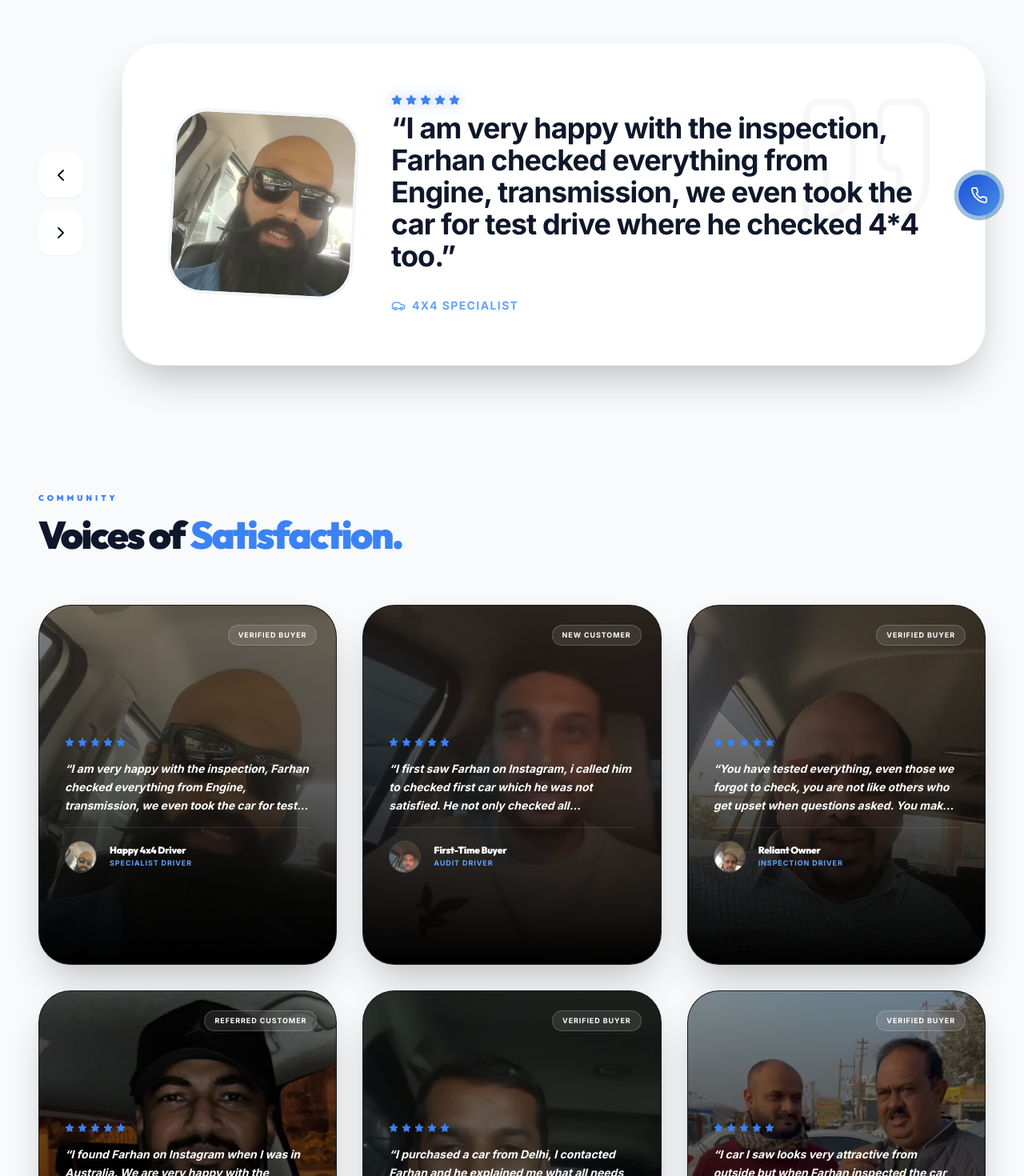
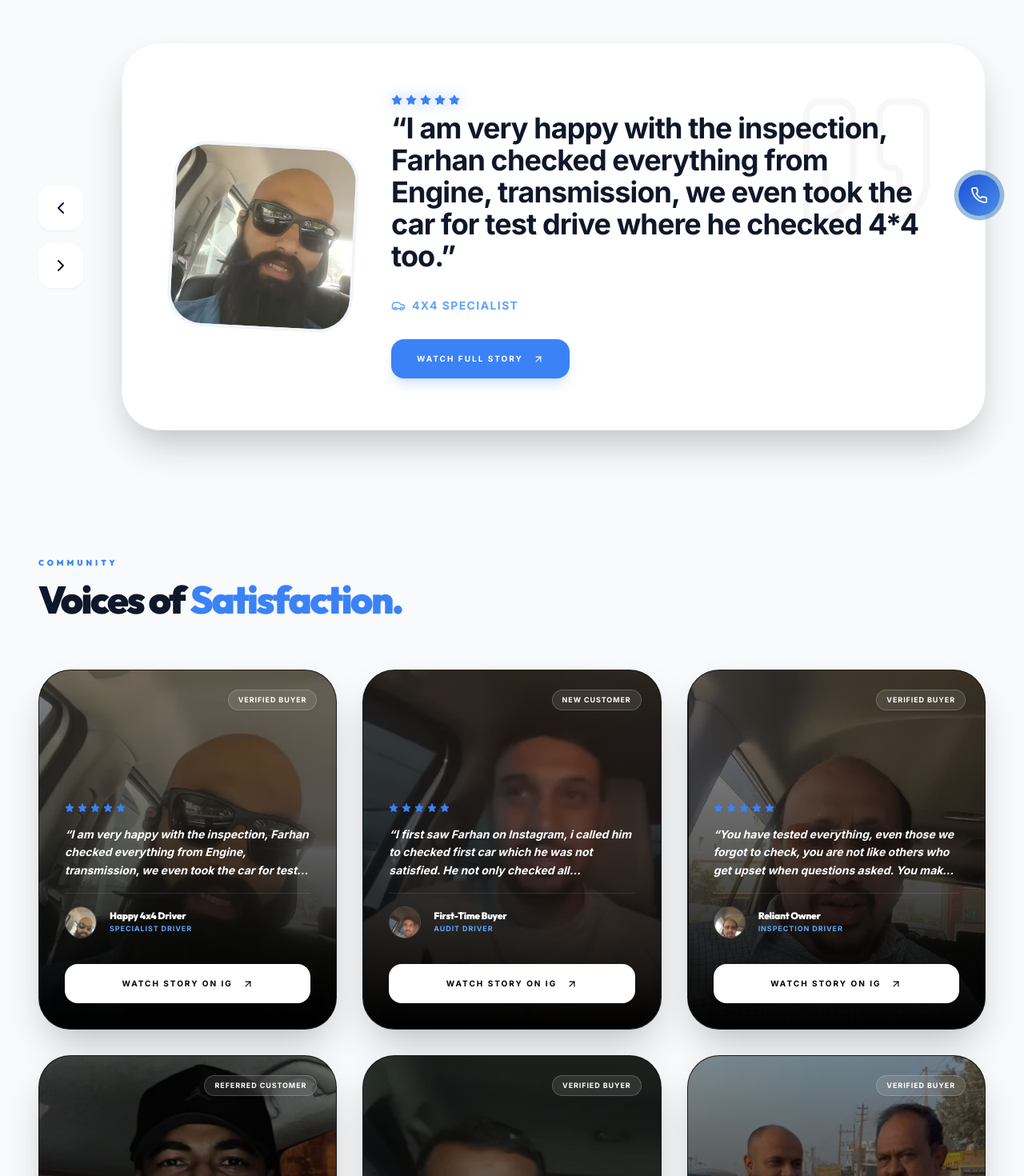
Before and after one commit to Mdwaseem2002/caRya.krama_V3, a Next.js app: page /testimonials in a window 1280 px wide. Shown: the part 500-1970 px from the top of the page at 80% size. Built offline with nearby package versions, Linux system fonts and the light colour scheme.

Commit message:
sell car

```diff
--- a/src/Testimonials/testimonials.tsx
+++ b/src/Testimonials/testimonials.tsx
@@ -147,12 +147,14 @@ function TestimonialCard({ item }: { item: Testimonial }) {
     <div className="group relative h-[450px] rounded-[2.5rem] overflow-hidden bg-black shadow-2xl flex flex-col justify-end p-8 border border-white/10 transition-transform duration-500 hover:-translate-y-2">
       {/* Video/Story Background Placeholder */}
       <div className="absolute inset-0 opacity-60 group-hover:opacity-40 transition-opacity">
+         <a href={item.instagramUrl || "#"} target="_blank" rel="noopener noreferrer" className="block w-full h-full cursor-pointer">
             <Image
               src={item.photo}
               alt="Testimonial Background"
               fill
               className="object-cover"
             />
+         </a>
       </div>
       {/* Cinematic Overlays */}
       <div className="absolute inset-0 bg-gradient-to-t from-black via-black/40 to-transparent flex flex-col justify-between p-6">
@@ -196,7 +198,7 @@ function TestimonialCard({ item }: { item: Testimonial }) {
           href={item.instagramUrl || "https://www.instagram.com/car.diologist.bengaluru/"}
           target="_blank"
           rel="noopener noreferrer"
-          className="flex items-center justify-center gap-3 w-full bg-white text-black py-4 rounded-2xl text-[10px] font-black uppercase tracking-[0.2em] transform translate-y-4 opacity-0 group-hover:translate-y-0 group-hover:opacity-100 transition-all duration-300"
+          className="flex items-center justify-center gap-3 w-full bg-white text-black py-4 rounded-2xl text-[10px] font-black uppercase tracking-[0.2em] transition-all duration-300 hover:bg-blue-600 hover:text-white shadow-xl"
         >
           Watch Story on IG
           <ArrowUpRight size={14} />
@@ -269,9 +271,11 @@ export default function Testimonials() {
                   </div>
 
                   <div className="relative z-10 flex flex-col md:flex-row gap-12 items-center">
-                     <div className="relative w-32 h-32 md:w-56 md:h-56 rounded-[2.5rem] overflow-hidden rotate-3 group-hover:rotate-0 transition-transform duration-700 ring-4 ring-slate-100 shrink-0">
+                     <a href={featured.instagramUrl || "#"} target="_blank" rel="noopener noreferrer" className="shrink-0 cursor-pointer transition-transform hover:scale-105 active:scale-95">
+                        <div className="relative w-32 h-32 md:w-56 md:h-56 rounded-[2.5rem] overflow-hidden rotate-3 group-hover:rotate-0 transition-transform duration-700 ring-4 ring-slate-100">
                            <Image src={featured.photo} alt={featured.name} fill className="object-cover" sizes="224px" />
                         </div>
+                     </a>
                      <div className="flex-1 text-center md:text-left">
                         <StarRating count={featured.rating} />
                         <blockquote className="text-xl md:text-4xl font-black mb-8 leading-tight tracking-tight">
@@ -285,6 +289,18 @@ export default function Testimonials() {
                            <div className="text-white/30 text-xs font-bold uppercase tracking-[0.2em]">
                               {featured.name} · {featured.location}
                            </div>
+                        </div>
+
+                        <div className="mt-8 flex justify-center md:justify-start">
+                           <a
+                             href={featured.instagramUrl || "https://www.instagram.com/car.diologist.bengaluru/"}
+                             target="_blank"
+                             rel="noopener noreferrer"
+                             className="flex items-center gap-3 bg-blue-500 text-white px-8 py-4 rounded-2xl text-[10px] font-black uppercase tracking-[0.2em] hover:bg-blue-600 hover:scale-105 active:scale-95 transition-all shadow-lg shadow-blue-500/20"
+                           >
+                             Watch Full Story
+                             <ArrowUpRight size={14} />
+                           </a>
                         </div>
                      </div>
                   </div>
--- a/src/Testimonials/testimonialsHome.tsx
+++ b/src/Testimonials/testimonialsHome.tsx
@@ -45,13 +45,15 @@ export default function TestimonialsHome() {
                 className="group relative h-[450px] rounded-[2.5rem] overflow-hidden bg-black shadow-2xl flex flex-col justify-end p-8 border border-white/10 transition-transform duration-500 hover:-translate-y-2"
               >
                 {/* Video/Story Background Placeholder */}
-                <div className="absolute inset-0 opacity-60 group-hover:opacity-40 transition-opacity">
+                <div className="absolute inset-0 opacity-60 group-hover:opacity-40 transition-opacity cursor-pointer">
+                   <a href={item.instagramUrl || "#"} target="_blank" rel="noopener noreferrer" className="block w-full h-full">
                     <Image
                       src={item.photo} // Using customer photo as background for now, stylized
                       alt="Testimonial Background"
                       fill
                       className="object-cover"
                     />
+                   </a>
                 </div>
                 {/* Cinematic Overlays */}
                 <div className="absolute inset-0 bg-gradient-to-t from-black via-black/40 to-transparent"></div>
@@ -88,7 +90,7 @@ export default function TestimonialsHome() {
                     href={item.instagramUrl || "https://www.instagram.com/car.diologist.bengaluru/"}
                     target="_blank"
                     rel="noopener noreferrer"
-                    className="flex items-center justify-center gap-3 w-full bg-white text-black py-4 rounded-2xl text-[10px] font-black uppercase tracking-[0.2em] transform translate-y-4 opacity-0 group-hover:translate-y-0 group-hover:opacity-100 transition-all duration-300"
+                    className="flex items-center justify-center gap-3 w-full bg-white text-black py-4 rounded-2xl text-[10px] font-black uppercase tracking-[0.2em] transition-all duration-300 hover:bg-blue-600 hover:text-white shadow-xl"
                   >
                     Watch Story on IG
                     <ArrowUpRight size={14} />
```
Lines whose indentation alone changed are shown as unchanged.
